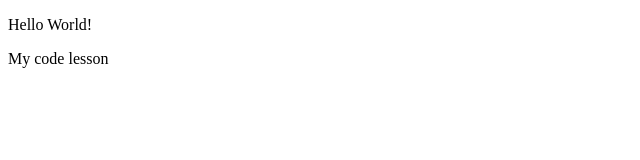
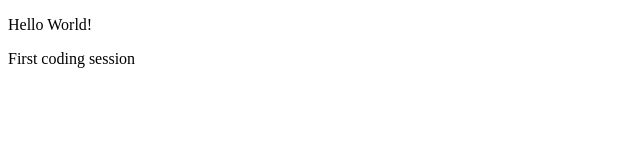
Before and after one commit to bilos03/lanre-m, a plain HTML site: page index.html in a window 1280 px wide. Shown: the full height of the page, 0-640 px from the left. Drawn offline with Linux system fonts and the light colour scheme.

Commit message:
modified index file

```diff
--- a/index.html
+++ b/index.html
@@ -18,7 +18,7 @@
         You are using an <strong>outdated</strong> browser. Please
         <a href="#">upgrade your browser</a> to improve your experience.       <p!endif]-->
     <p>Hello World!</p>
-    <p>My code lesson</p>
+    <p>First coding session</p>
     <script src="" async defer></script>
   </body>
 </html>
```
